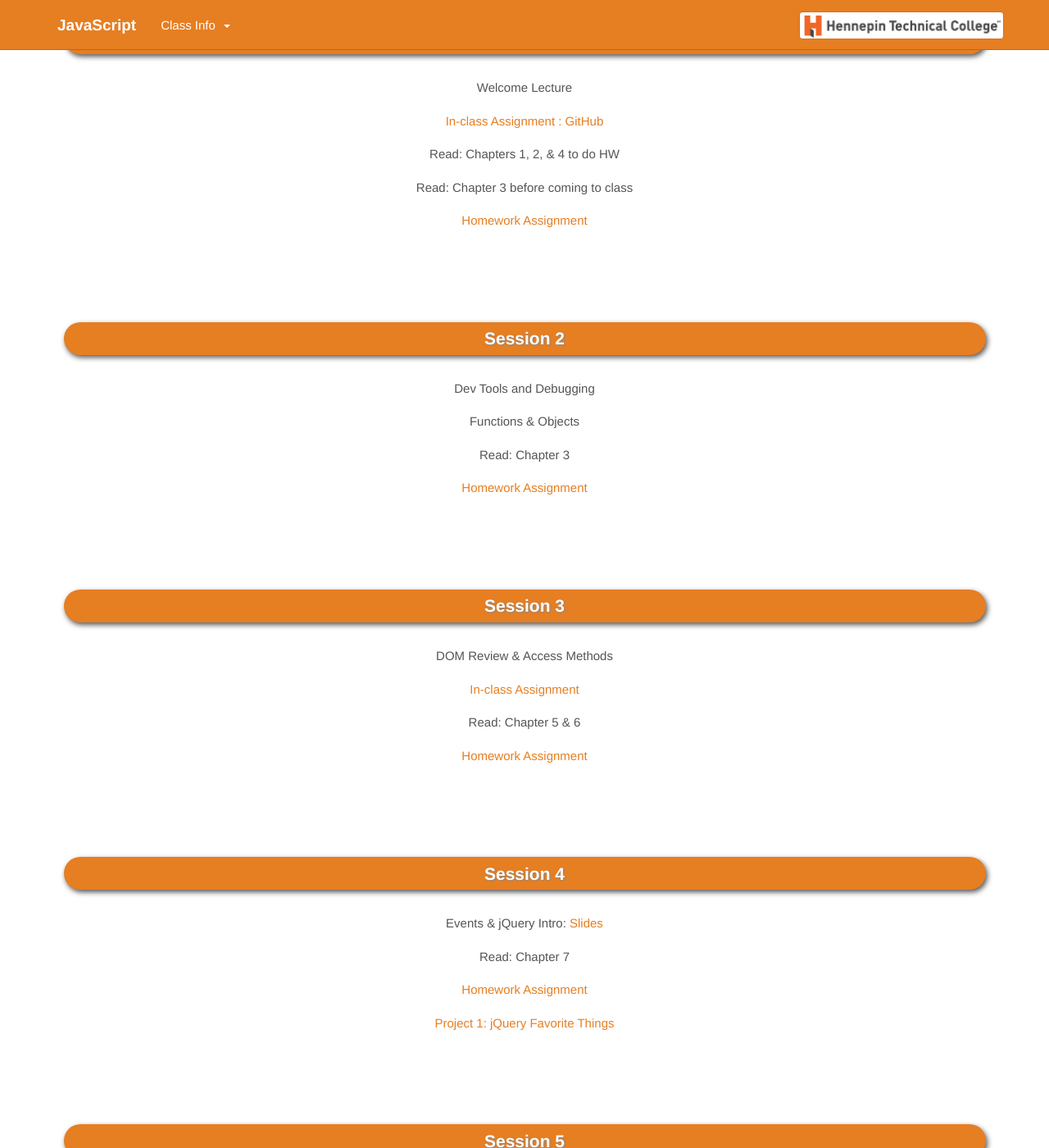
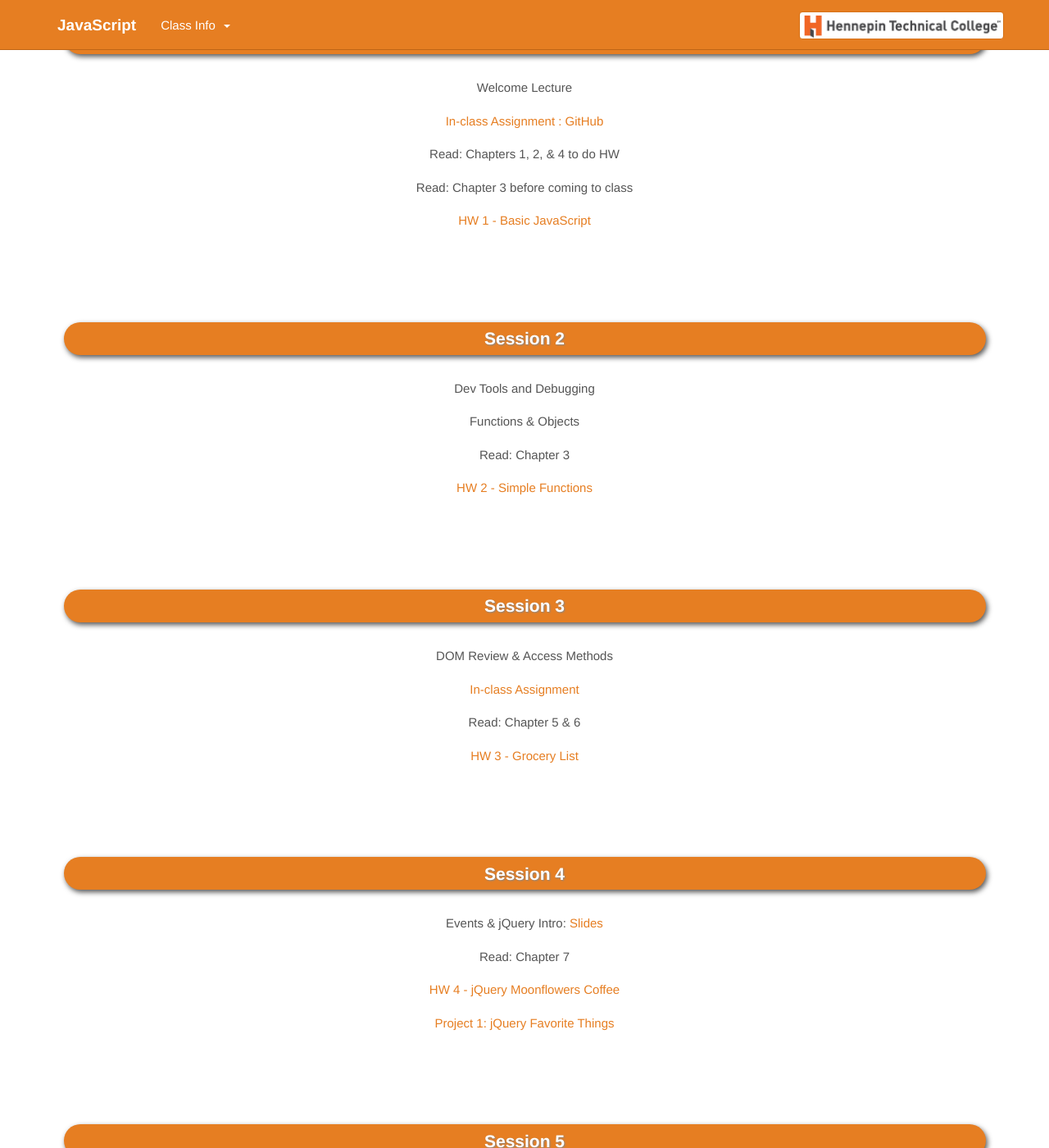
Before and after one commit to mm-intro-js/htc-ccis2591.github.io, a Jekyll site: the page built from _semesters/2016_1_Spring.md, in a window 1280 px wide and 1400 px high, scrolled down 355 px. Shown: the whole window at 82% size. Built offline with Jekyll 4.4.1, drawn with Linux system fonts in a browser that asks for light colours; some web fonts are replaced; some of the changed text lies outside the part shown.

Commit message:
update for hw names

```diff
--- a/_layouts/semester.html
+++ b/_layouts/semester.html
@@ -43,9 +43,13 @@ layout: page
     </p>
     {% endif %}
 
-    {% if session.repository_url %}
+    {% if session.practice %}
     <p>
-      <a href="{{ session.repository_url }}">Homework Assignment</a>
+      <a href="{{ session.practice.repository_url }}">
+        {% if session.practice.name %} {{session.practice.name}}
+        {% else %}Homework Assignment
+        {% endif %}
+      </a>
     </p>
     {% endif %}
 
--- a/_semesters/2016_1_Spring.md
+++ b/_semesters/2016_1_Spring.md
@@ -20,7 +20,9 @@ sessions:
       -
         title: "Chapter 3 before coming to class"
 
-    repository_url: "https://github.com/htc-ccis2591/basic-javascript"
+    practice:
+      repository_url: "https://github.com/htc-ccis2591/basic-javascript"
+      name: "HW 1 - Basic JavaScript"
 
   - #Session 2
     lectures:
@@ -28,15 +30,14 @@ sessions:
         title: "Dev Tools and Debugging"
       -
         title: "Functions & Objects"
-#        notes_url: "/lecture_notes/welcome.html"
-#        slides_url:  "/assets/slides/welcome.pdf"
-
 
     readings:
       -
         title: "Chapter 3"
 
-    repository_url: "https://github.com/htc-ccis2591/simple-functions"
+    practice:
+      repository_url: "https://github.com/htc-ccis2591/simple-functions"
+      name: "HW 2 - Simple Functions"
 
 
   - #Session 3
@@ -52,7 +53,9 @@ sessions:
       -
         url: "https://github.com/htc-ccis2591/dom-access"
 
-    repository_url: "https://github.com/htc-ccis2591/grocery-list"
+    practice:
+      repository_url: "https://github.com/htc-ccis2591/grocery-list"
+      name: "HW 3 - Grocery List"
 
   - #Session 4
     lectures:
@@ -69,14 +72,14 @@ sessions:
         title: "Project 1: jQuery Favorite Things"
         url: "https://github.com/htc-ccis2591/jquery-fav-things"
 
-    repository_url: "https://github.com/htc-ccis2591/jquery-moonflowers"
+    practice:
+      repository_url: "https://github.com/htc-ccis2591/jquery-moonflowers"
+      name: "HW 4 - jQuery Moonflowers Coffee"
 
   - #Session 5
     lectures:
       -
         title: "More jQuery & Lab Time"
-#        notes_url: "/lecture_notes/welcome.html"
-#        slides_url:  "/assets/slides/events-jquery-intro.pdf"
 
     readings:
       -
@@ -101,10 +102,11 @@ sessions:
     lectures:
       -
         title: "Ajax & JSON"
-#        notes_url: "/lecture_notes/welcome.html"
         slides_url:  "/assets/slides/ajax-jquery-ch8.pdf"
 
-    repository_url: "https://github.com/htc-ccis2591/js-data"
+    practice:
+      repository_url: "https://github.com/htc-ccis2591/js-data"
+      name: "HW 5 - JavaScript & JSON Data"
 
     readings:
       -
@@ -145,9 +145,9 @@ sessions:
       -
         title: "More Web API's"
 
-    repository_url: "https://github.com/htc-ccis2591/simple-weather-app"
-#        notes_url: "/lecture_notes/welcome.html"
-#        slides_url:  "/assets/slides/errors-debugging-ch10.pdf"
+    practice:
+      repository_url: "https://github.com/htc-ccis2591/simple-weather-app"
+      name: "HW 6 - Simple Weather App"
 
   - #Session 11
     lectures:
@@ -156,9 +156,9 @@ sessions:
         slides_url:  "/assets/slides/angular2.pdf"
         notes_url: "/lecture_notes/angularResources.html"
 
-    repository_url: "https://github.com/htc-ccis2591/simple-angular2"
-#        notes_url: "/lecture_notes/welcome.html"
-#        slides_url:  "/assets/slides/errors-debugging-ch10.pdf"
+    practice:
+      repository_url: "https://github.com/htc-ccis2591/simple-angular2"
+      name: "HW 7 - Angular 2 Tutorial"
 
 
   - #Session 12
```
Also changed, not shown: other parts of _semesters/2016_1_Spring.md (+0 -4 lines).
